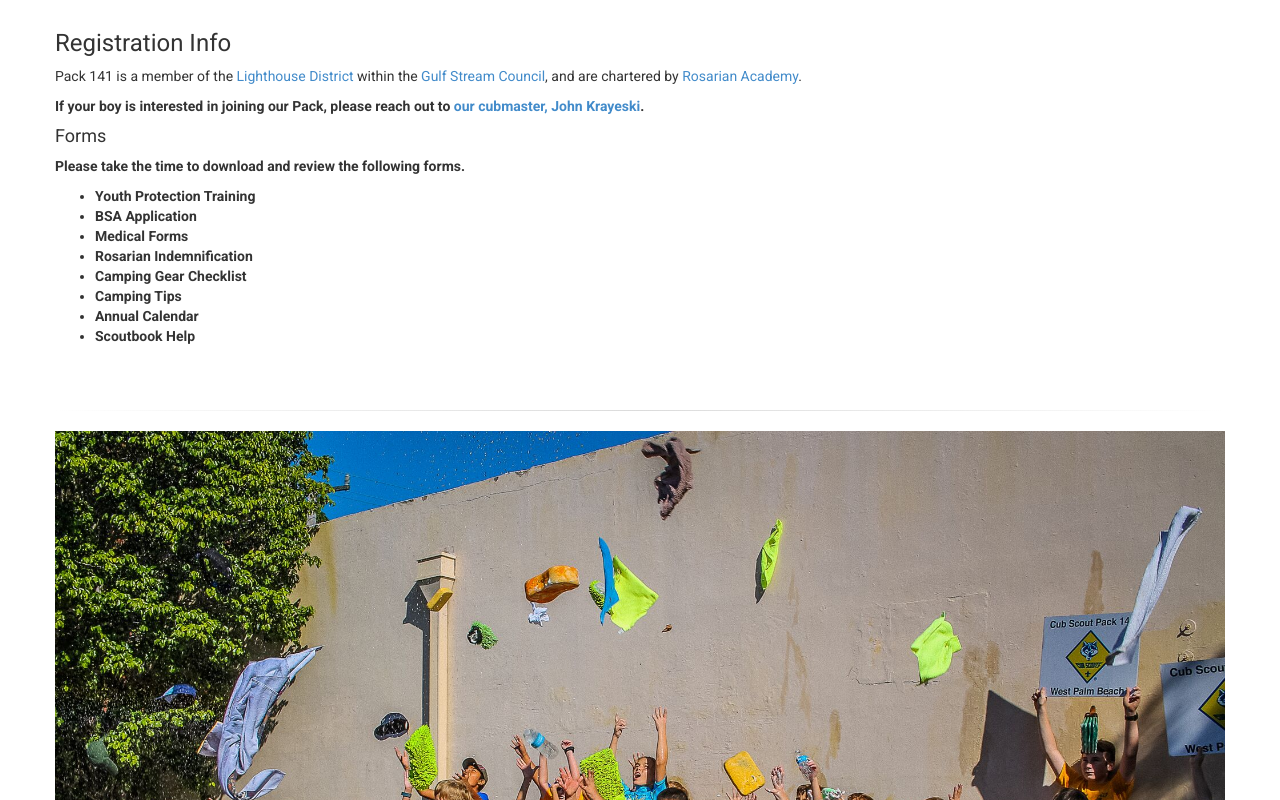
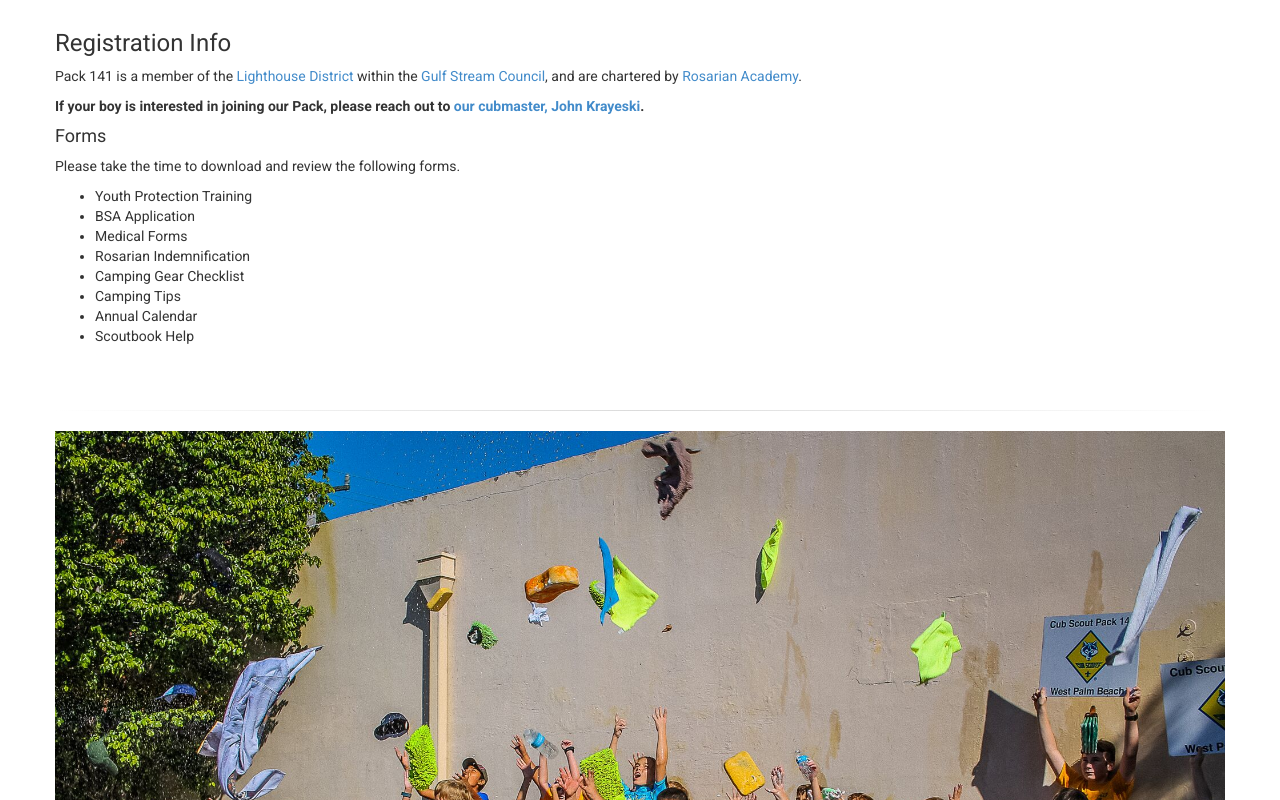
Before and after one commit to pack141/site, a plain HTML site: page index.html in a window 1280 px wide. Shown: the part 1500-2300 px from the top of the page. Drawn offline with Linux system fonts and the light colour scheme.

Commit message:
fixed a bold error

```diff
--- a/index.html
+++ b/index.html
@@ -170,7 +170,7 @@
 						<h3>Registration Info</h3>
 						<p>Pack 141 is a member of the <a href="http://sfcbsa.org/districts/lighthouse-district">Lighthouse District</a> within
 							the <a href="http://www.gulfstreamcouncil.org/">Gulf Stream Council</a>, and are chartered by <a href="http://www.rosarian.org/">Rosarian Academy</a>.</p>
-						<p><strong>If your boy is interested in joining our Pack, please reach out to <a href="mailto:pack141wpb@gmail.com">our cubmaster, John Krayeski</a>.</p>
+						<p><strong>If your boy is interested in joining our Pack, please reach out to <a href="mailto:pack141wpb@gmail.com">our cubmaster, John Krayeski</a>.</strong></p>
 
 						<h4>Forms</h4>
 						<p>Please take the time to download and review the following forms.</p>
```
